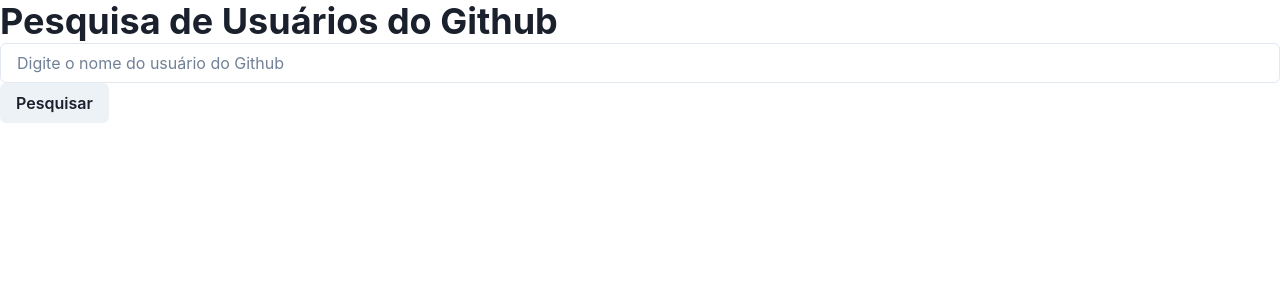
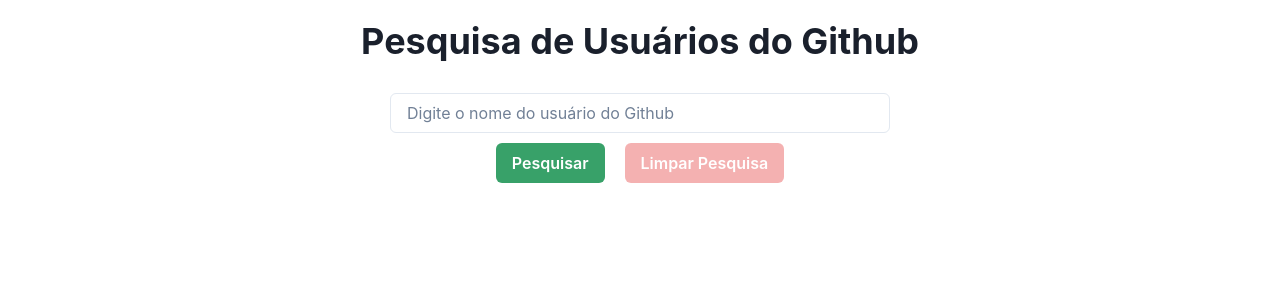
Before and after one commit to loiroc/search-github, a React (Create React App) app: page / in a window 1280 px wide. Shown: the top 300 px of the page. Built offline with nearby package versions, Linux system fonts and the light colour scheme.

Commit message:
refactor: implemented Chakra components on Search

```diff
--- a/src/components/Search/index.tsx
+++ b/src/components/Search/index.tsx
@@ -63,26 +63,59 @@
   };
 
   return (
-    <Box className="App">
-      <Heading>Pesquisa de Usuários do Github</Heading>
-      <form onSubmit={searchUsers}>
+    <Box
+      className="App"
+      display={"flex"}
+      flexDir={"column"}
+      alignItems={"center"}
+      justifyContent={"center"}
+    >
+      <Heading margin={'20px 0'}>Pesquisa de Usuários do Github</Heading>
+      <form
+        onSubmit={searchUsers}
+        style={{
+          display: "flex",
+          flexDirection: "column",
+          alignItems: "center",
+          justifyContent: "center",
+          gap: "10px",
+          margin: "10px 0px",
+        }}
+      >
         <Input
           type="text"
           placeholder="Digite o nome do usuário do Github"
           value={query}
           onChange={(e) => setQuery(e.target.value)}
+          width={"500px"}
         />
-        <Button type="submit">Pesquisar</Button>
-        {users.length > 0 && (
-          <Button type="button" onClick={resetSearch}>
+        <Box display={"flex"} gap={5}>
+          <Button type="submit" colorScheme={"green"}>
+            Pesquisar
+          </Button>
+
+          <Button
+            type="button"
+            colorScheme={"red"}
+            onClick={resetSearch}
+            isDisabled={users.length <= 0}
+          >
             Limpar Pesquisa
           </Button>
-        )}
+        </Box>
       </form>
       {error && <Error message={error} />}
-      {selectedUser && <UserDetails user={selectedUser} handleClose={() => { setIsModalOpened(false) }} isOpen={isModalOpened} />}
+      {selectedUser && (
+        <UserDetails
+          user={selectedUser}
+          handleClose={() => {
+            setIsModalOpened(false);
+          }}
+          isOpen={isModalOpened}
+        />
+      )}
       {users.length > 0 && (
-         <UserList users={users} handleUserClick={selectUser} />
+        <UserList users={users} handleUserClick={selectUser} />
       )}
     </Box>
   );
```
